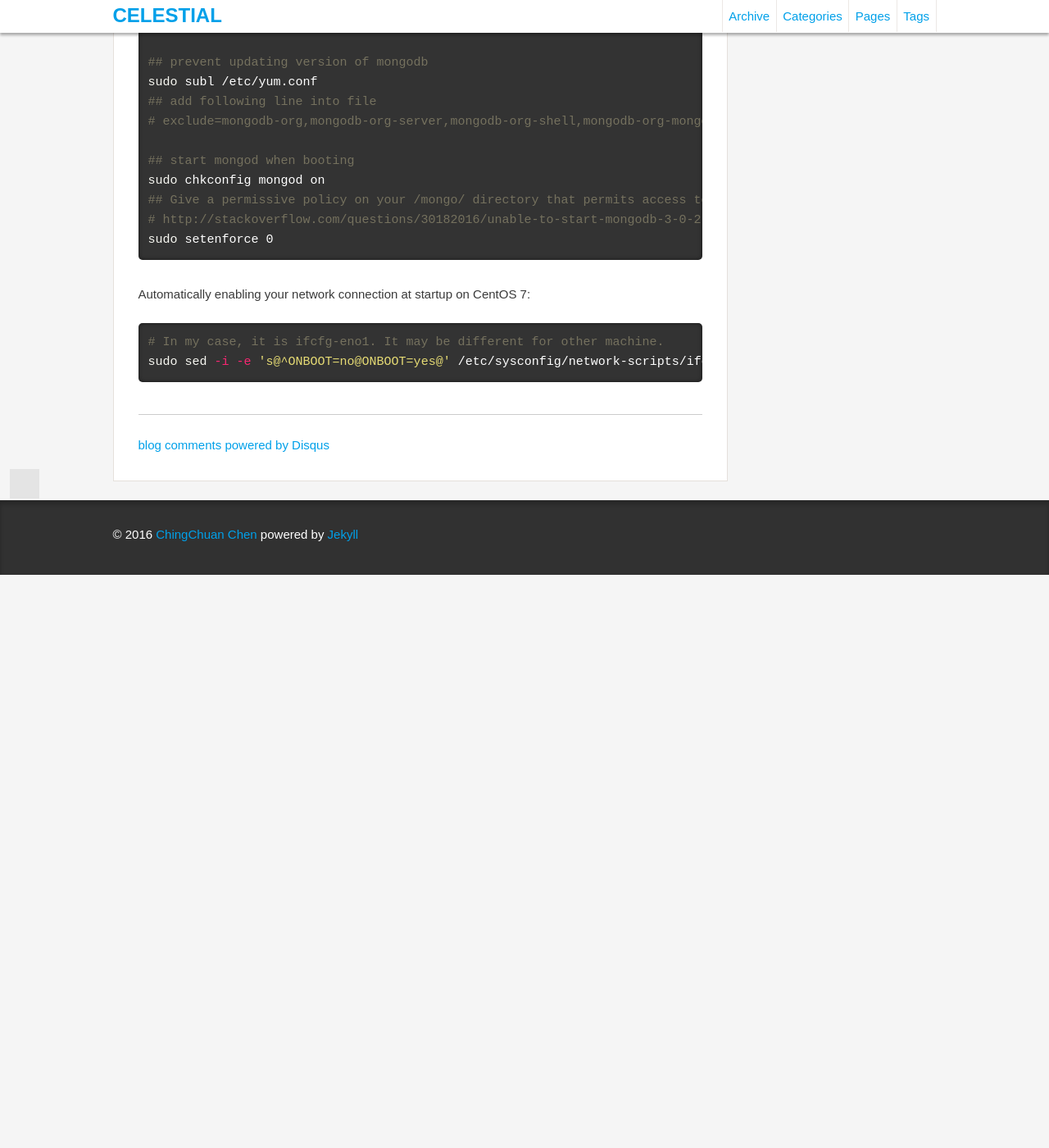
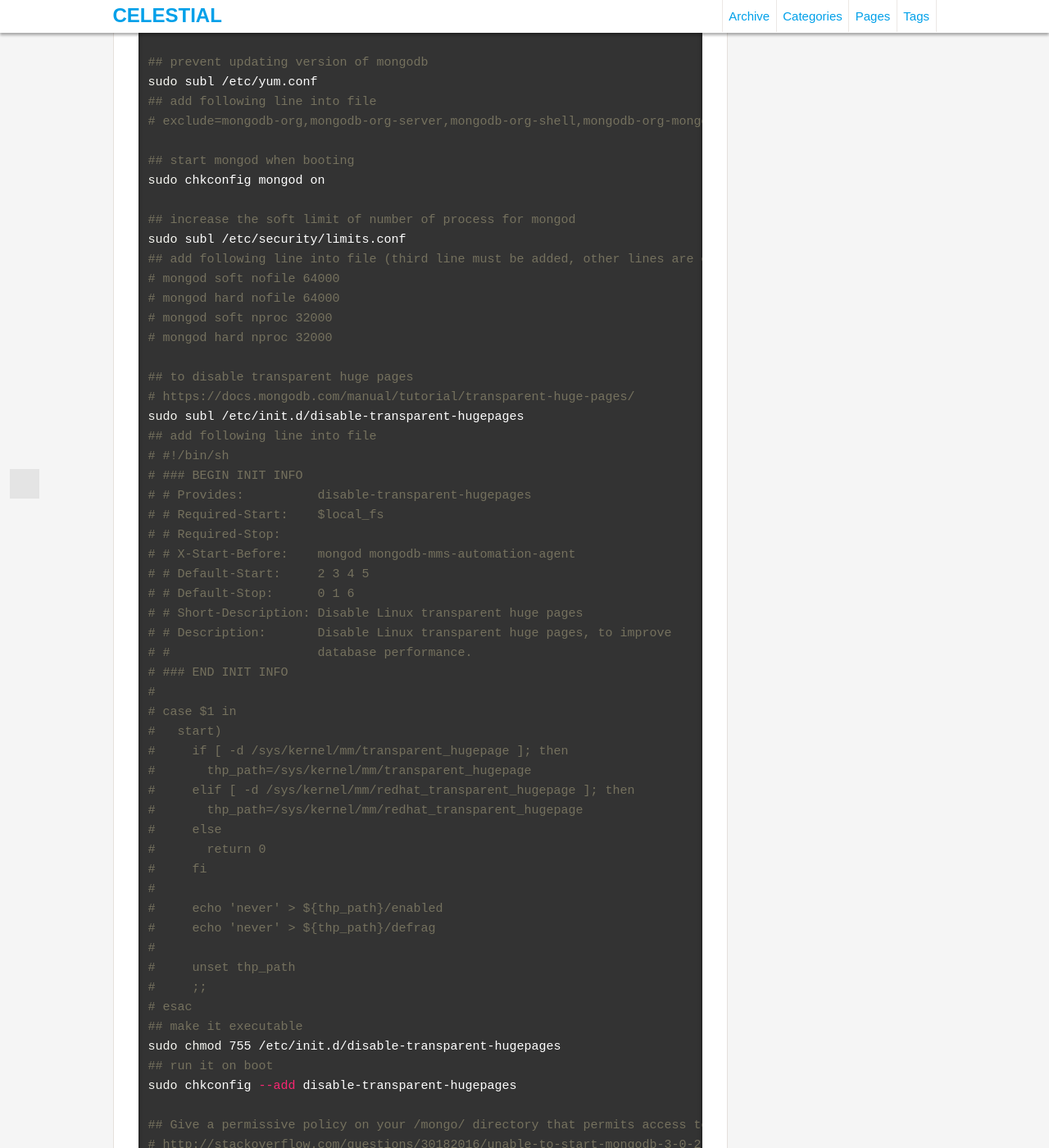
Before and after one commit to chengyucatch/chingchuan-chen.github.com, a Jekyll site: the page built from _posts/2016-05-11-initialization_of_centos.md, in a window 1280 px wide and 1400 px high, scrolled down 3422 px. Shown: the whole window at 82% size. Built offline with Jekyll 4.4.1, drawn with Linux system fonts in a browser that asks for light colours; comment, search, counter and statistics services are not loaded; before the commit the page ends 4123 px from its top, so only the background shows below that; some of the changed text lies outside the part shown; grey boxes are pictures that could not be loaded.

Commit message:
new post

```diff
--- a/_posts/2016-05-11-initialization_of_centos.md
+++ b/_posts/2016-05-11-initialization_of_centos.md
@@ -147,9 +147,58 @@ sudo subl /etc/yum.conf
 
 ## start mongod when booting
 sudo chkconfig mongod on
+
+## increase the soft limit of number of process for mongod
+sudo subl /etc/security/limits.conf
+## add following line into file (third line must be added, other lines are optional.)
+# mongod soft nofile 64000
+# mongod hard nofile 64000
+# mongod soft nproc 32000
+# mongod hard nproc 32000
+
+## to disable transparent huge pages
+# https://docs.mongodb.com/manual/tutorial/transparent-huge-pages/
+sudo subl /etc/init.d/disable-transparent-hugepages
+## add following line into file
+# #!/bin/sh
+# ### BEGIN INIT INFO
+# # Provides:          disable-transparent-hugepages
+# # Required-Start:    $local_fs
+# # Required-Stop:
+# # X-Start-Before:    mongod mongodb-mms-automation-agent
+# # Default-Start:     2 3 4 5
+# # Default-Stop:      0 1 6
+# # Short-Description: Disable Linux transparent huge pages
+# # Description:       Disable Linux transparent huge pages, to improve
+# #                    database performance.
+# ### END INIT INFO
+#
+# case $1 in
+#   start)
+#     if [ -d /sys/kernel/mm/transparent_hugepage ]; then
+#       thp_path=/sys/kernel/mm/transparent_hugepage
+#     elif [ -d /sys/kernel/mm/redhat_transparent_hugepage ]; then
+#       thp_path=/sys/kernel/mm/redhat_transparent_hugepage
+#     else
+#       return 0
+#     fi
+#
+#     echo 'never' > ${thp_path}/enabled
+#     echo 'never' > ${thp_path}/defrag
+#
+#     unset thp_path
+#     ;;
+# esac
+## make it executable
+sudo chmod 755 /etc/init.d/disable-transparent-hugepages
+## run it on boot
+sudo chkconfig --add disable-transparent-hugepages
+
 ## Give a permissive policy on your /mongo/ directory that permits access to daemons (like the mongod service.).
 # http://stackoverflow.com/questions/30182016/unable-to-start-mongodb-3-0-2-service-on-centos-7
-sudo setenforce 0
+# https://www.centos.org/docs/5/html/5.1/Deployment_Guide/sec-sel-enable-disable.html
+sudo subl /etc/sysconfig/selinux
+# set SELINUX=disabled
 {% endhighlight %}
 
 Automatically enabling your network connection at startup on CentOS 7:
```
